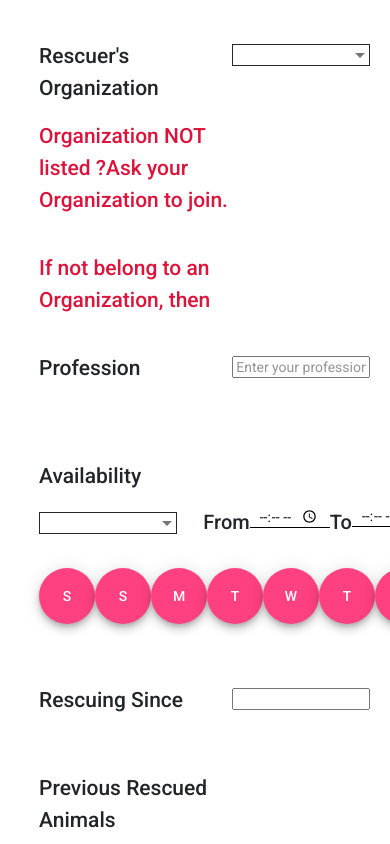
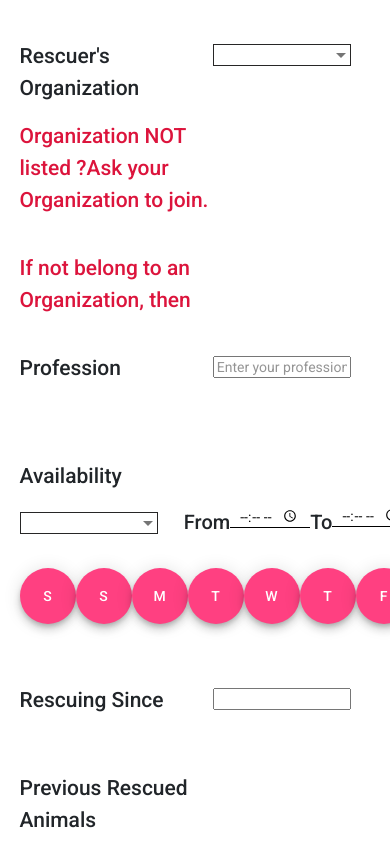
Before and after one commit to phisham/Fauna_Nation, an Angular app in the folder Rescuers/: page /next in a window 390 px wide. Shown: the top 844 px of the page. Built offline with nearby package versions, Linux system fonts and the light colour scheme.

Commit message:
Update nextpage.component.css

```diff
--- a/Rescuers/src/app/nextpage/nextpage.component.css
+++ b/Rescuers/src/app/nextpage/nextpage.component.css
@@ -174,7 +174,7 @@ margin-top: 2%;
 }
 @media screen and (max-width: 421px){
     .main{
-        left: 10vw;
+        left: 5vw;
     }
 
 
```
